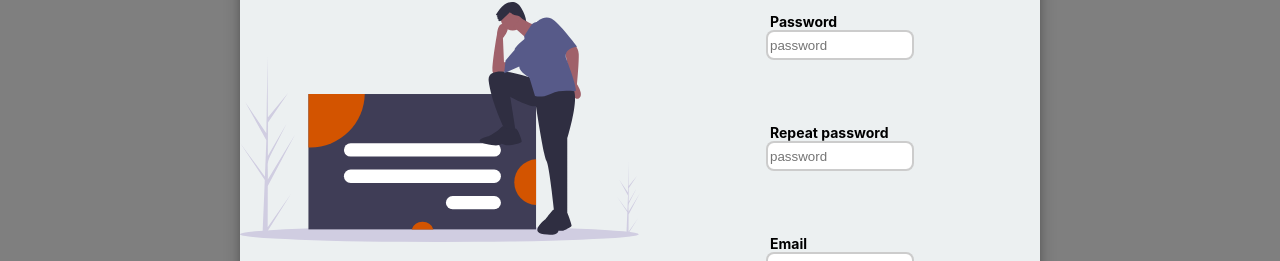
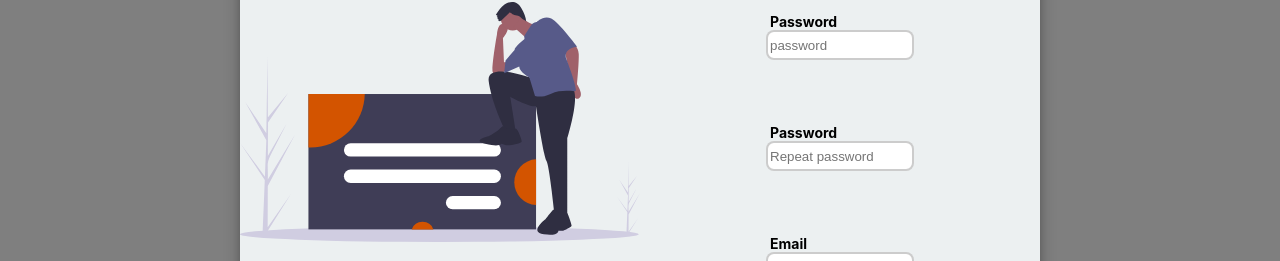
Before and after one commit to McCranky/relax-workout-helper, a React (Create React App) app: page / in a window 1280 px wide. Shown: the part 356-617 px from the top of the page. Built offline with nearby package versions, Linux system fonts and the light colour scheme.

Commit message:
working on form validation

```diff
--- a/package.json
+++ b/package.json
@@ -7,12 +7,14 @@
     "@testing-library/react": "^9.3.2",
     "@testing-library/user-event": "^7.1.2",
     "@types/jest": "^24.0.0",
+    "@types/joi": "^14.3.4",
     "@types/node": "^12.0.0",
     "@types/react": "^16.9.0",
     "@types/react-dom": "^16.9.0",
     "@types/react-icons": "^3.0.0",
     "@types/react-router-dom": "^5.1.6",
     "@types/styled-components": "^5.1.3",
+    "joi": "^17.2.1",
     "node-sass": "^4.14.1",
     "polished": "^4.0.1",
     "react": "^16.13.1",
--- a/src/components/Modals/ModalRegisterForm/ModalRegisterForm.tsx
+++ b/src/components/Modals/ModalRegisterForm/ModalRegisterForm.tsx
@@ -1,33 +1,51 @@
-import React from 'react'
-import { useOnClickOutside } from '../../../utils/useOnClickOutside';
-import Form from '../../common/Form/Form';
-import { Button } from '../../common/Form/Form.styled';
-import Input from '../../common/Form/Input/Input';
-import Modal from '../../common/Modal/Modal';
+import React from "react";
+import Joi from "joi";
+
+import Modal from "../../common/Modal/Modal";
+import Form from "../../common/Form/Form";
+import { InputField } from "./../../../utils/types";
+
+import { useOnClickOutside } from "../../../utils/useOnClickOutside";
 
 interface Props {
     visible: boolean;
     onClose: () => void;
 }
 
-const ModalRegisterForm = ({visible, onClose, ...props}: Props) => {
+const ModalRegisterForm = ({ visible, onClose, ...props }: Props) => {
     const modalRef = useOnClickOutside<HTMLDivElement>(onClose);
+    const fields: InputField[] = [
+        { type: "text", name: "username", label: "Username" },
+        { type: "password", name: "password", label: "Password" },
+        { type: "password", name: "Repeat password", label: "Password" },
+        { type: "text", name: "email", label: "Email" },
+    ];
+
+    const schema = {
+        username: Joi.string().required().label("Username"),
+        email: Joi.string()
+            .required()
+            .email({ tlds: { allow: false } })
+            .label("Email"),
+        password: Joi.string().required().min(6).label("Password"),
+    };
 
     const handleSubmit = () => {
-        console.log("Submited.")
-    }
+        console.log("Submited.");
+    };
 
     return (
-        <Modal title="Sign Up" onClose={onClose} divRef={modalRef} visible={visible}>
-            <Form imgUrl="/images/signup.svg" infotext="Register and become a member of the best workout helper ever!" onSubmit={handleSubmit}>
-                <Input name="username" label="Username" type="text"/>
-                <Input name="password" label="Password" type="password"/>
-                <Input name="password" label="Repeat password" type="password"/>
-                <Input name="email" label="Email" type="text"/>
-                <Button>Sign Up</Button>
-            </Form>
+        <Modal title='Sign Up' onClose={onClose} divRef={modalRef} visible={visible}>
+            <Form
+                imgUrl='/images/signup.svg'
+                infotext='Register and become a member of the best workout helper ever!'
+                onSubmit={handleSubmit}
+                buttonLabel='Sign Up'
+                validateSchema={schema}
+                fields={fields}
+            />
         </Modal>
-    )
-}
+    );
+};
 
-export default ModalRegisterForm
+export default ModalRegisterForm;
--- a/src/components/common/Form/Form.tsx
+++ b/src/components/common/Form/Form.tsx
@@ -1,29 +1,63 @@
-import React from 'react'
-import { Left, Right, Wrapper, Image, FormWrapper, InnerWrapper } from './Form.styled';
+import React from "react";
+import Joi from "joi";
+
+import {
+    Left,
+    Right,
+    Wrapper,
+    Image,
+    FormWrapper,
+    InnerWrapper,
+    Button,
+} from "./Form.styled";
+import { InputField } from "./../../../utils/types";
+import Input from "./Input/Input";
 
 interface Props {
     imgUrl?: string;
     infotext?: string;
-    children: React.ReactNode;
+    // children: React.ReactNode;
     onSubmit: () => void;
+    buttonLabel: string;
+    validateSchema: Joi.SchemaLike;
+    fields: InputField[];
 }
 
-const Form = ({imgUrl, infotext, children, onSubmit, ...props}: Props) => {
+const Form = ({
+    imgUrl,
+    infotext,
+    // children,
+    onSubmit,
+    validateSchema,
+    fields,
+    buttonLabel,
+    ...props
+}: Props) => {
     return (
         <Wrapper>
             {infotext && <h3>{infotext}</h3>}
             <InnerWrapper>
-                {imgUrl && <Left>
-                    <Image src={imgUrl}/>
-                </Left>}
+                {imgUrl && (
+                    <Left>
+                        <Image src={imgUrl} />
+                    </Left>
+                )}
                 <Right>
                     <FormWrapper onSubmit={onSubmit}>
-                        {children}
+                        {fields.map((field, index) => (
+                            <Input
+                                key={index + field.label}
+                                type={field.type}
+                                name={field.name}
+                                label={field.label}
+                            />
+                        ))}
+                        <Button>{buttonLabel}</Button>
                     </FormWrapper>
                 </Right>
             </InnerWrapper>
         </Wrapper>
-    )
-}
+    );
+};
 
-export default Form
+export default Form;
--- /dev/null
+++ b/src/utils/types.tsx
@@ -0,0 +1,5 @@
+export interface InputField {
+    type: string;
+    name: string;
+    label: string;
+}
```
Also changed, not shown: src/App.tsx (+6 -3 lines), src/components/Modals/ModalLoginForm/ModalLoginForm.tsx (+32 -18 lines), 1 other file (tests, documents, lock files or other folders).
